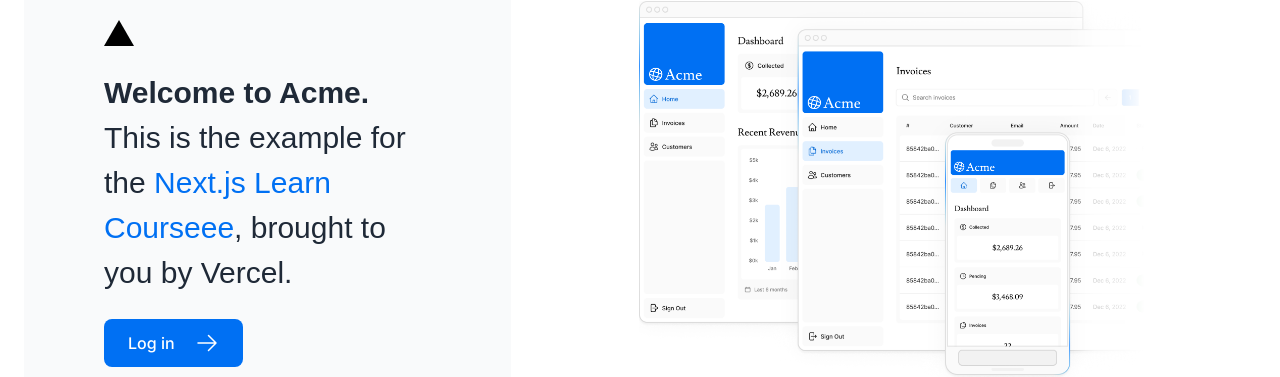
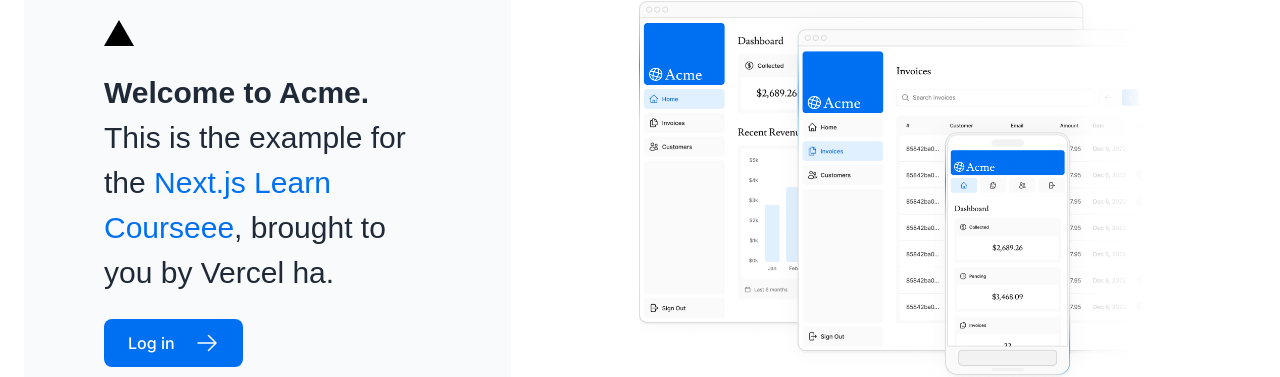
Before and after one commit to welcomepk/nextjs-acme-dashboard, a Next.js app: page / in a window 1280 px wide. Shown: the part 319-696 px from the top of the page. Built offline with nearby package versions, Linux system fonts and the light colour scheme; a web font is replaced by a local one.

Commit message:
dev sync

```diff
--- a/app/page.tsx
+++ b/app/page.tsx
@@ -20,7 +20,7 @@
             <a href="https://nextjs.org/learn/" className="text-blue-500">
               Next.js Learn Courseee
             </a>
-            , brought to you by Vercel.
+            , brought to you by Vercel ha.
           </p>
           <Link
             href="/login"
```
